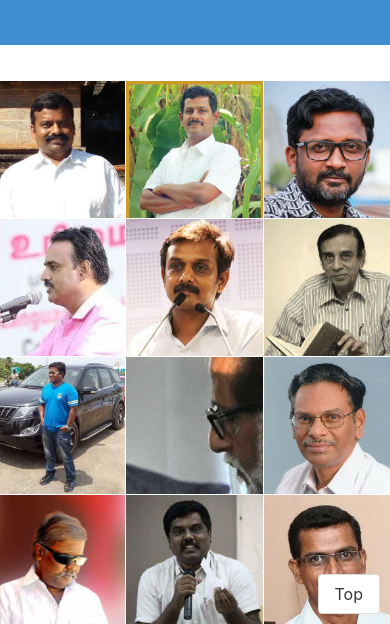
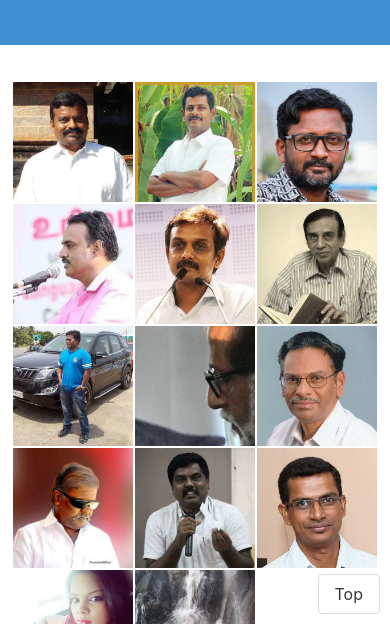
Before and after one commit to SurenderLohia/favorite-fb-writers, a plain HTML site: page index.html in a window 390 px wide. Shown: the part 220-844 px from the top of the page. Drawn offline with nearby package versions, Linux system fonts and the light colour scheme.

Commit message:
Mobile thumb grid spacing update.

```diff
--- a/css/main.css
+++ b/css/main.css
@@ -51,7 +51,8 @@ body {
 	position: relative;
 	display: block;
 	overflow: hidden;
-	outline: 1px solid #fff;
+	background: #209cee;
+	margin: 1px;
 }
 
 .thumb-caption {
@@ -66,10 +67,11 @@ body {
 }
 
 .grid-container-desktop .thumb img {
-	transition: transform  0.6s ease;
+	transition: all  0.6s ease;
 }
 
 .grid-container-desktop .thumb:hover img {
+	opacity: 0.7;
 	transform: scale(1.2);
 }
 
--- a/index.html
+++ b/index.html
@@ -26,7 +26,7 @@
     <div class="section is-hidden-mobile grid-container-desktop">
       <div class="container">
         <div class="columns">
-          <div class="colunm is-half-mobile">
+          <div class="colunm">
             <a class="thumb" href="#kavingar-magudeswaran">
               <img class="res-img ver-aligh-bottom" src="images/thumb/kavingar-magudeswaran.jpg" alt="kavingar-magudeswaran">
               <span class="thumb-caption has-text-centered">கவிஞர் மகுடேசுவரன்</span>
@@ -129,9 +129,9 @@
     </div> <!-- thumb-grid desktop end-->
 
     <!-- thumb-grid mobile -->
-    <div class="section is-hidden-tablet remove-spacing-on-mobile">
+    <div class="section is-hidden-tablet">
       <div class="columns is-mobile justify-center">
-        <div class="colunm is-half-mobile">
+        <div class="colunm">
             <a class="thumb" href="#kavingar-magudeswaran">
               <img class="res-img ver-aligh-bottom" src="images/thumb/kavingar-magudeswaran.jpg" alt="kavingar-magudeswaran">
             </a>
```
